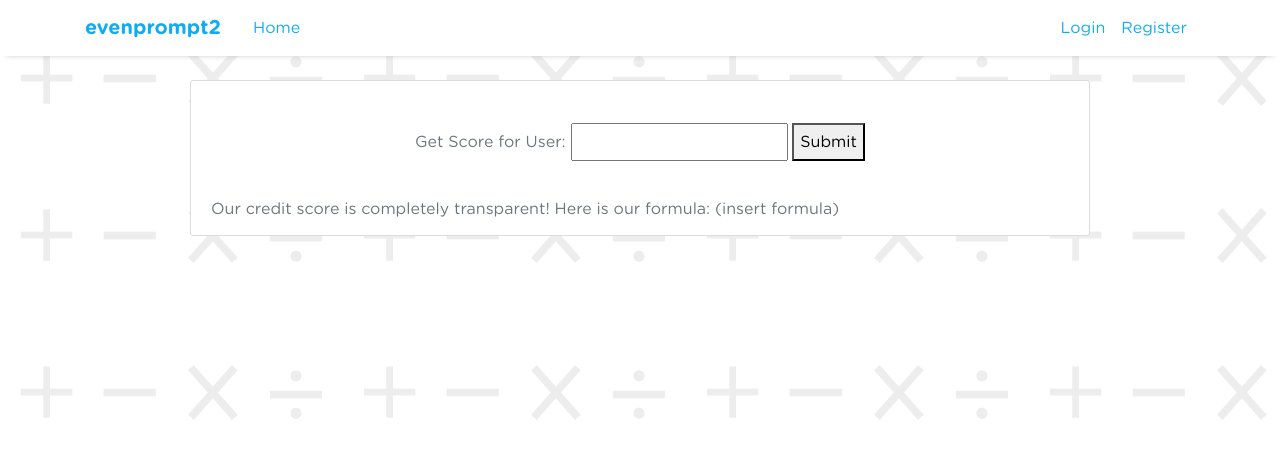
After one commit to GreenBayRules/EvenPrompt2, a Flask app: template evenprompt2/templates/bank_portal.html in a window 1280 px wide. The commit adds this page. Shown: the top 476 px of the page. Run offline with Flask 2, Linux system fonts and the light colour scheme; the template is opened without the code that fills it, so the values that code supplies are empty; some libraries are stand-ins or nearby versions.

Commit message:
make a different user and bank portal

```diff
--- /dev/null
+++ b/evenprompt2/templates/bank_portal.html
@@ -0,0 +1,19 @@
+{% extends "layout.html" %}
+{% block content %}
+    <div class="content-section">
+        <br>
+        <center>
+           Get Score for User: <input id="userName"/>
+           <button type="submit">Submit</button>
+           <div id="score"></div>
+        </center>
+
+
+<br>
+            Our credit score is completely transparent! Here is our formula: (insert formula)
+
+
+
+    </div>
+
+{% endblock content %}
--- a/evenprompt2/templates/portal.html
+++ b/evenprompt2/templates/user_portal.html
@@ -8,6 +8,7 @@
             Amount Paid: <input id="amountPaid"/><br>
             Amount Paid: <input id="amountPaid"/><br>
             Amount Paid: <input id="amountPaid"/><br>
+            <button type="submit">Submit</button>
             (different parameters to equation)
         </center>
 
--- a/evenprompt2/users/routes.py
+++ b/evenprompt2/users/routes.py
@@ -96,4 +96,7 @@ def reset_token(token):
 def portal():
     if not current_user.is_authenticated:
         return redirect(url_for('users.login'))
-    return render_template("portal.html", title="Portal", subtitle="View your credit score here")
+    if current_user.is_bank == "false":
+        return render_template("user_portal.html", title="User Portal", subtitle="View your credit score here")
+    else:
+        return render_template("bank_portal.html", title="Bank Portal", subtitle="View your credit score here")
```
Also changed, not shown: 1 other file.
